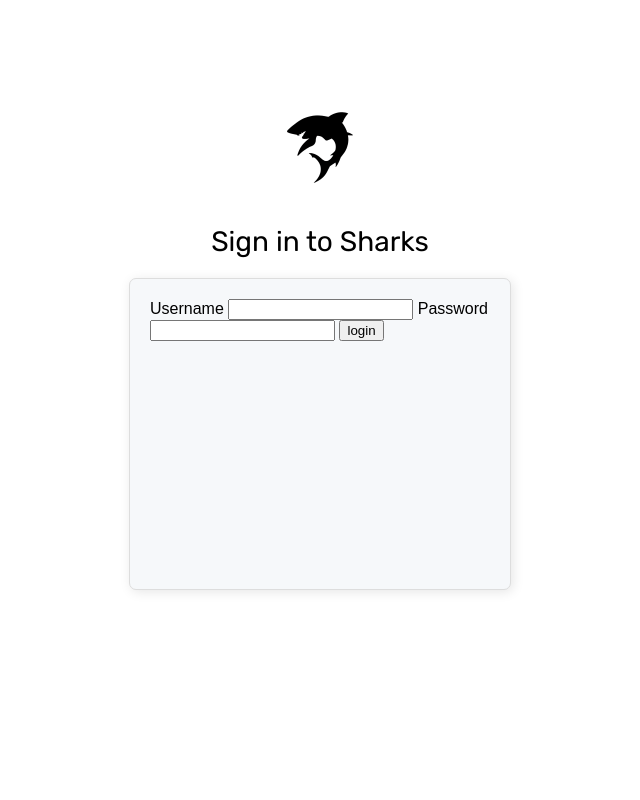
After one commit to bde574786/DjangoBlog, a Django app: page /blog/login/ in a window 1280 px wide. The commit adds this page. Shown: the whole page, without its empty margins (320-960 px from the left). Run offline with Django 3.2, Linux system fonts and the light colour scheme.

Commit message:
로그인 화면 구현

```diff
--- /dev/null
+++ b/django_blog/blog/static/blog/css/sign_in.css
@@ -0,0 +1,56 @@
+ body, html {
+            height: 100%;
+            margin: 0;
+            font-family: 'Arial', sans-serif;
+            display: flex;
+            flex-direction: column;
+            justify-content: center;
+            align-items: center;
+        }
+
+        .container {
+            background-color: #f6f8fa;
+            padding: 20px;
+            border: 1px solid #ddd;
+            border-radius: 7px;
+            box-shadow: 2px 2px 12px rgba(0, 0, 0, 0.1);
+            width: 340px;
+            height: 270px;
+            margin-bottom: 100px;
+        }
+
+        .sign_in_form {
+            margin-bottom: 20px;
+            font-size: 28px;
+            font-family: 'Rubik', sans-serif;
+        }
+
+        .sign_in_image img {
+            display: block;
+            margin-bottom: 40px;
+        }
+
+        .login-content .input-group {
+        margin-bottom: 15px;
+    }
+
+    .login-content button {
+        display: block;
+        width: 100%;
+        background-color: #28a745;
+        color: white;
+        padding: 10px 15px;
+        border: none;
+        border-radius: 5px;
+        cursor: pointer;
+    }
+
+    .login-content .other-options {
+        margin-top: 15px;
+    }
+
+    .login-content .other-options a {
+        display: block;
+        text-decoration: none;
+        color: #0366d6;
+    }
--- /dev/null
+++ b/django_blog/blog/templates/blog/sign_in.html
@@ -0,0 +1,26 @@
+{% load static %}
+<!DOCTYPE HTML>
+<html>
+<head>
+    <meta charset="UTF-8">
+    <meta name="viewport" content="width=device-width, initial-scale=1.0">
+    <link href="https://fonts.googleapis.com/css2?family=Rubik&display=swap" rel="stylesheet">
+    <link rel="stylesheet" href="{% static 'blog/css/sign_in.css' %}">
+    <title>중앙 배치 예제</title>
+</head>
+<body>
+    <div class="sign_in_image"><img src="{% static 'blog/images/login_logo.png' %}"></div>
+    <div class="sign_in_form">Sign in to Sharks</div>
+    <div class="container">
+            <form action="/submit_registration" method="post">
+                <label for="username">Username</label>
+                <input type="text" id="username" name="username" required>
+
+                <label for="password">Password</label>
+                <input type="password" id="password" name="password" required>
+
+                <input type="submit" value="login">
+            </form>
+    </div>
+</body>
+</html>
--- a/django_blog/blog/urls.py
+++ b/django_blog/blog/urls.py
@@ -3,5 +3,6 @@ from django.urls import path
 from . import views
 
 urlpatterns = [
-    path('index/', views.index)
+    path('index/', views.index),
+    path('login/', views.sign_in)
 ]
--- a/django_blog/blog/views.py
+++ b/django_blog/blog/views.py
@@ -4,3 +4,6 @@ from django.http import HttpResponse
 # Create your views here.
 def index(request):
     return render(request, 'blog/index.html')
+
+def sign_in(request):
+    return render(request, 'blog/sign_in.html')
```
Also changed, not shown: django_blog/blog/static/blog/js/join_modal.js (+7 -1 lines), django_blog/blog/templates/blog/index.html (+5 -4 lines), django_blog/blog/static/blog/images/login_logo.png (added).
